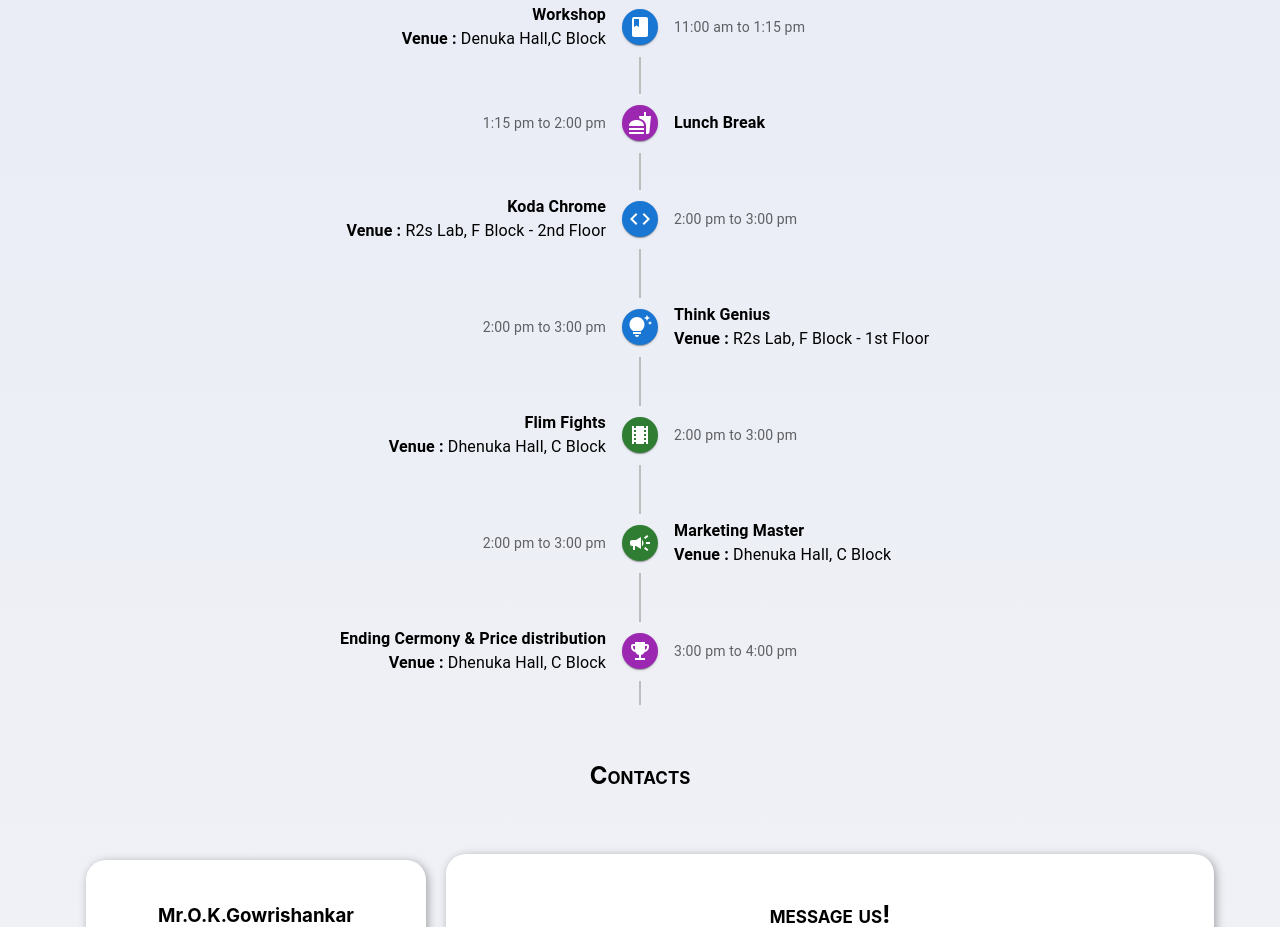
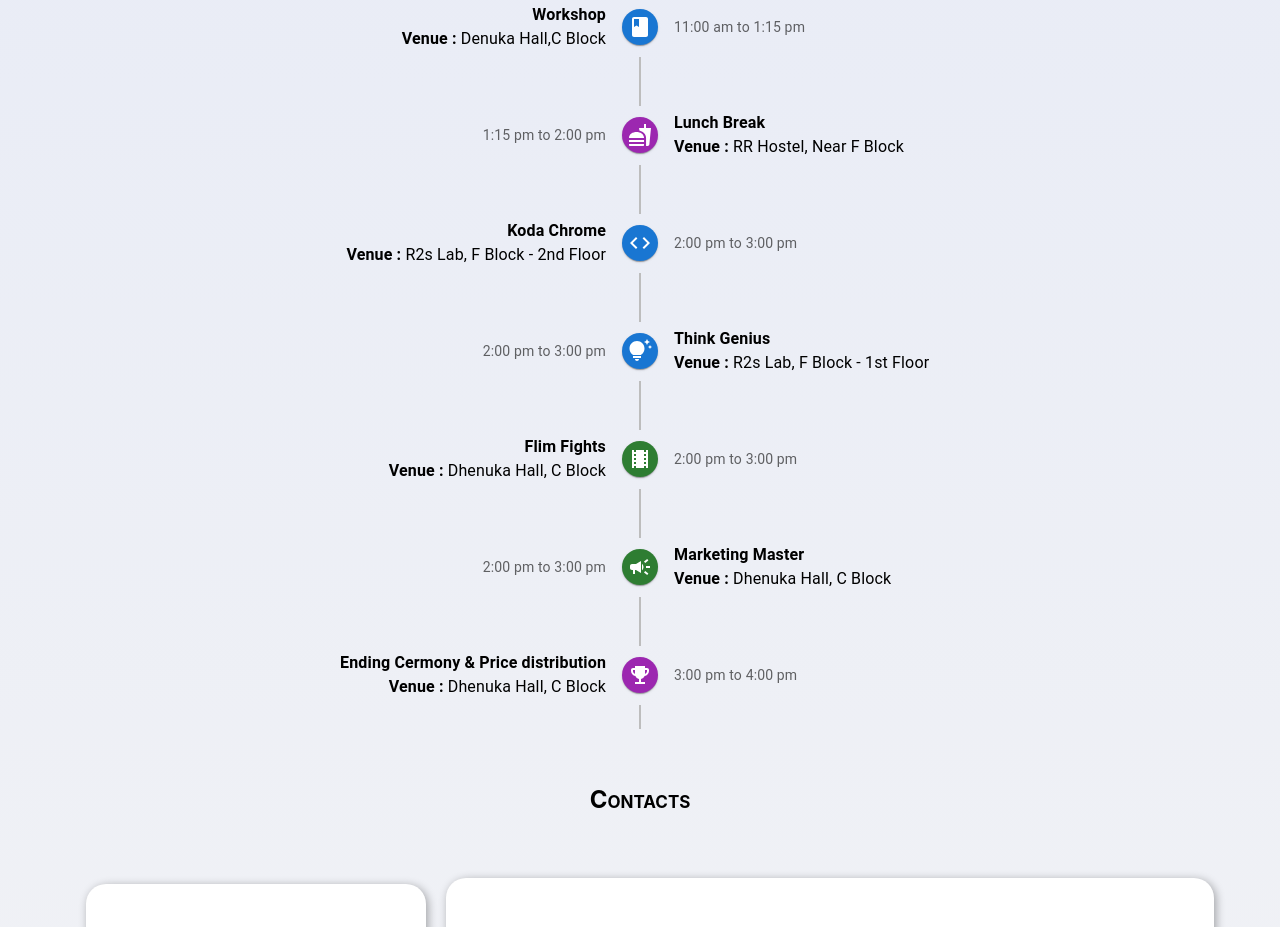
Before and after one commit to sdivakaran143/Ablaze23, a React (Create React App) app: page / in a window 1280 px wide. Shown: the part 5281-6208 px from the top of the page. Built offline with nearby package versions, Linux system fonts and the light colour scheme; no server answers.

Commit message:
palce update

```diff
--- a/src/components/Schedule.js
+++ b/src/components/Schedule.js
@@ -176,7 +176,7 @@ export default function Schedule() {
           <Typography variant="b" component="b">
             Lunch Break
           </Typography>
-          {/* <Typography><b>Venue : </b>Canteen, Near F Block</Typography> */}
+          <Typography><b>Venue : </b>RR Hostel, Near F Block</Typography>
         </TimelineContent>
       </TimelineItem>
       <TimelineItem>
```
